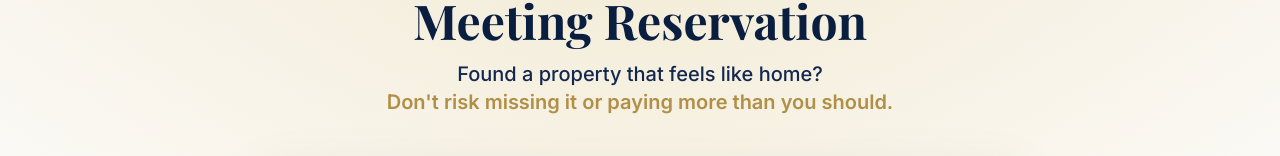
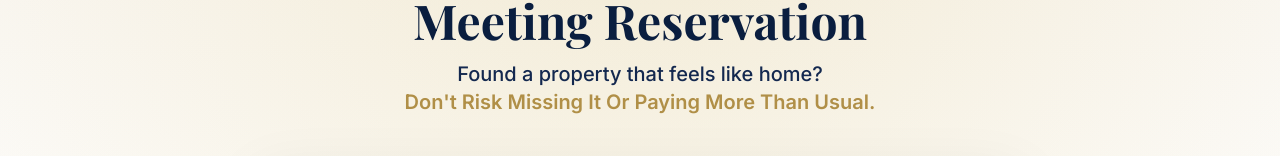
Before and after one commit to marcbz/Kigalifinders, a Next.js app in the folder frontend/: page /book in a window 1280 px wide. Shown: the part 233-389 px from the top of the page. Built offline with nearby package versions, Linux system fonts and the light colour scheme; no server answers; a web font is replaced by a local one.

Commit message:
Update booking page urgency line copy.
Co-authored-by: Cursor <cursoragent@cursor.com>

```diff
--- a/frontend/components/booking/book-meeting-page.tsx
+++ b/frontend/components/booking/book-meeting-page.tsx
@@ -73,7 +73,7 @@ export function BookMeetingPage({ returnUrl }: BookMeetingPageProps) {
             Found a property that feels like home?
             <br />
             <span className="text-gold-600 dark:text-gold-400 font-semibold">
-              Don&apos;t risk missing it or paying more than you should.
+              Don&apos;t Risk Missing It Or Paying More Than Usual.
             </span>
           </p>
 
```
